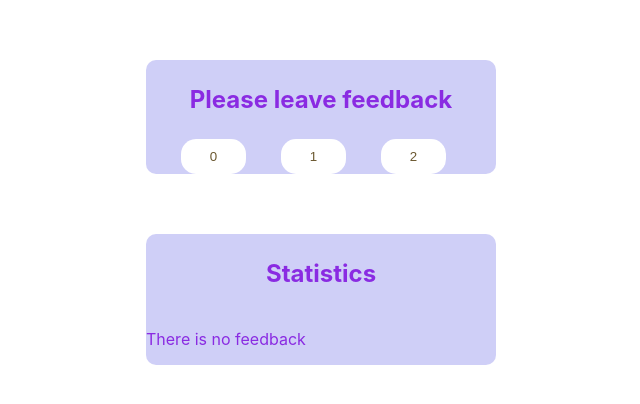
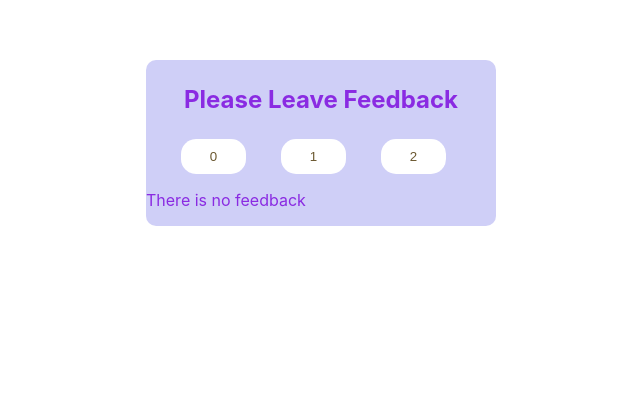
Before and after one commit to Reuelle/goit-react-hw-04-feedback, a React (Create React App) app: page / in a window 1280 px wide. Shown: the top 404 px of the page, without its empty margins (319-959 px from the left). Built offline with nearby package versions, Linux system fonts and the light colour scheme.

Commit message:
Update App.jsx

```diff
--- a/src/components/App.jsx
+++ b/src/components/App.jsx
@@ -1,4 +1,4 @@
-import { useState } from 'react';
+import React, { useState } from "react";
 
 import { Statistics } from "./Statistics/Statistics";
 import { FeedbackOptions } from "./FeedbackOptions/FeedbackOptions";
@@ -12,50 +12,42 @@ export function App() {
     bad: 0,
   });
 
-  const handleClick = type => {
-    setState(prevState => ({
-      ...prevState,
-      [type]: prevState[type] + 1,
-    }));
-  };
-
   const countTotalFeedback = () => {
-    const { good, neutral, bad } = state;
-    return good + neutral + bad;
+    return state.good + state.neutral + state.bad;
   };
 
   const countPositiveFeedbackPercentage = () => {
-    const { good } = state;
-    const total = countTotalFeedback();
-    return total ? ((good / total) * 100).toFixed() : 0;
+    return Math.round((state.good / countTotalFeedback()) * 100);
   };
 
-  const options = ['good', 'neutral', 'bad'];
+  const handleLeaveFeedback = (event) => {
+    const { name } = event.target;
+    setState((prevState) => ({ ...prevState, [name]: prevState[name] + 1 }));
+  };
+
   const { good, neutral, bad } = state;
   const total = countTotalFeedback();
-  const positivePercentage = countPositiveFeedbackPercentage();
+  const positiveFeedback = countPositiveFeedbackPercentage();
 
   return (
-    <div className="container">
-      <Section title="Please leave feedback">
+    <>
+      <Section title="Please Leave Feedback">
         <FeedbackOptions
-          options={options}
-          onLeaveFeedback={handleClick}
+          options={Object.keys(state)}
+          onLeaveFeedback={handleLeaveFeedback}
         />
-      </Section>
-      <Section title="Statistics">
-        {total ? (
+        {total === 0 ? (
+          <Notification message="There is no feedback" />
+        ) : (
           <Statistics
             good={good}
             neutral={neutral}
             bad={bad}
             total={total}
-            positivePercentage={positivePercentage}
+            positivePercentage={positiveFeedback}
           />
-        ) : (
-          <Notification message="There is no feedback" />
         )}
       </Section>
-    </div>
+    </>
   );
 }
```
